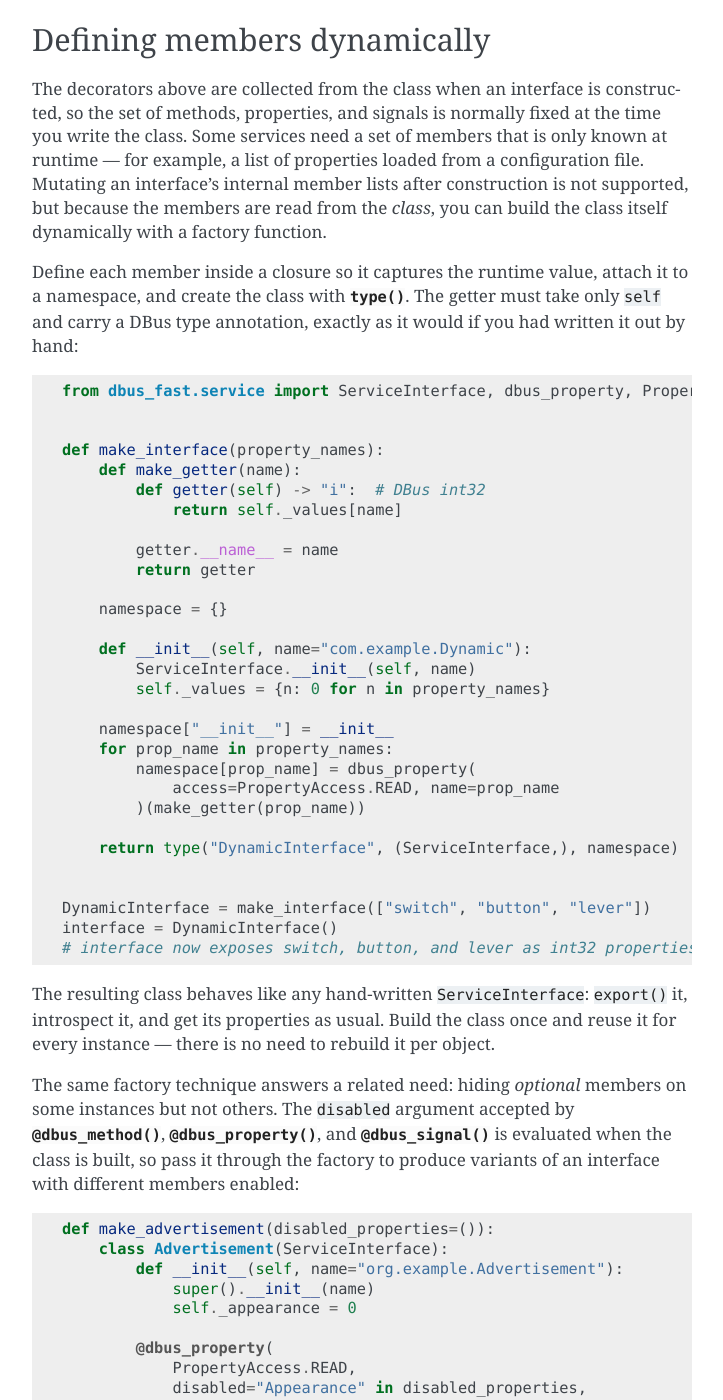
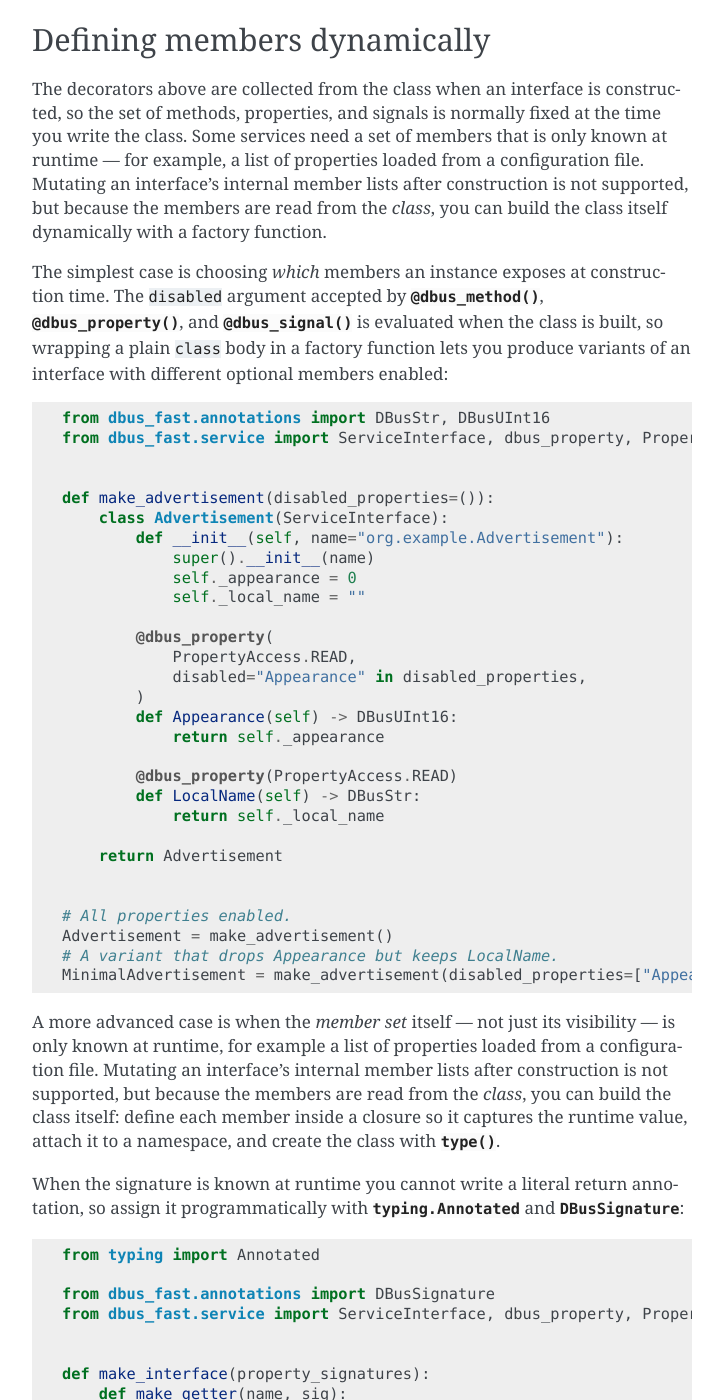
Before and after one commit to Bluetooth-Devices/dbus-fast, a Sphinx documentation site: the page built from docs/source/high-level-service/index.rst, in a window 1280 px wide and 1400 px high, scrolled down 2883 px. Shown: the whole window, without its empty margins (388-1111 px from the left). Built offline with Sphinx 7.4.7, drawn with Linux system fonts in a browser that asks for light colours; some of the changed text lies outside the part shown.

Commit message:
docs(service): use annotations API and reorder dynamic-members examples

```diff
--- a/docs/source/high-level-service/index.rst
+++ b/docs/source/high-level-service/index.rst
@@ -162,75 +162,96 @@
 the members are read from the *class*, you can build the class itself
 dynamically with a factory function.
 
-Define each member inside a closure so it captures the runtime value,
-attach it to a namespace, and create the class with :func:`type`. The
-getter must take only ``self`` and carry a DBus type annotation, exactly
-as it would if you had written it out by hand:
+The simplest case is choosing *which* members an instance exposes at
+construction time. The ``disabled`` argument accepted by
+:func:`@dbus_method() <dbus_fast.service.dbus_method>`,
+:func:`@dbus_property() <dbus_fast.service.dbus_property>`, and
+:func:`@dbus_signal() <dbus_fast.service.dbus_signal>` is evaluated when
+the class is built, so wrapping a plain ``class`` body in a factory
+function lets you produce variants of an interface with different
+optional members enabled:
 
 .. code-block:: python3
 
+    from dbus_fast.annotations import DBusStr, DBusUInt16
     from dbus_fast.service import ServiceInterface, dbus_property, PropertyAccess
 
 
-    def make_interface(property_names):
-        def make_getter(name):
-            def getter(self) -> "i":  # DBus int32
+    def make_advertisement(disabled_properties=()):
+        class Advertisement(ServiceInterface):
+            def __init__(self, name="org.example.Advertisement"):
+                super().__init__(name)
+                self._appearance = 0
+                self._local_name = ""
+
+            @dbus_property(
+                PropertyAccess.READ,
+                disabled="Appearance" in disabled_properties,
+            )
+            def Appearance(self) -> DBusUInt16:
+                return self._appearance
+
+            @dbus_property(PropertyAccess.READ)
+            def LocalName(self) -> DBusStr:
+                return self._local_name
+
+        return Advertisement
+
+
+    # All properties enabled.
+    Advertisement = make_advertisement()
+    # A variant that drops Appearance but keeps LocalName.
+    MinimalAdvertisement = make_advertisement(disabled_properties=["Appearance"])
+
+A more advanced case is when the *member set* itself — not just its
+visibility — is only known at runtime, for example a list of properties
+loaded from a configuration file. Mutating an interface's internal member
+lists after construction is not supported, but because the members are
+read from the *class*, you can build the class itself: define each member
+inside a closure so it captures the runtime value, attach it to a
+namespace, and create the class with :func:`type`.
+
+When the signature is known at runtime you cannot write a literal return
+annotation, so assign it programmatically with :class:`typing.Annotated`
+and :class:`~dbus_fast.annotations.DBusSignature`:
+
+.. code-block:: python3
+
+    from typing import Annotated
+
+    from dbus_fast.annotations import DBusSignature
+    from dbus_fast.service import ServiceInterface, dbus_property, PropertyAccess
+
+
+    def make_interface(property_signatures):
+        def make_getter(name, sig):
+            def getter(self):
                 return self._values[name]
 
             getter.__name__ = name
+            getter.__annotations__["return"] = Annotated[object, DBusSignature(sig)]
             return getter
 
         namespace = {}
 
         def __init__(self, name="com.example.Dynamic"):
             ServiceInterface.__init__(self, name)
-            self._values = {n: 0 for n in property_names}
+            self._values = {n: None for n in property_signatures}
 
         namespace["__init__"] = __init__
-        for prop_name in property_names:
+        for prop_name, sig in property_signatures.items():
             namespace[prop_name] = dbus_property(
                 access=PropertyAccess.READ, name=prop_name
-            )(make_getter(prop_name))
+            )(make_getter(prop_name, sig))
 
         return type("DynamicInterface", (ServiceInterface,), namespace)
 
 
-    DynamicInterface = make_interface(["switch", "button", "lever"])
+    DynamicInterface = make_interface({"switch": "b", "level": "i", "label": "s"})
     interface = DynamicInterface()
-    # interface now exposes switch, button, and lever as int32 properties.
+    # interface now exposes switch (bool), level (int32), and label (str).
 
 The resulting class behaves like any hand-written ``ServiceInterface``:
 ``export()`` it, introspect it, and get its properties as usual. Build
 the class once and reuse it for every instance — there is no need to
 rebuild it per object.
-
-The same factory technique answers a related need: hiding *optional*
-members on some instances but not others. The ``disabled`` argument
-accepted by :func:`@dbus_method() <dbus_fast.service.dbus_method>`,
-:func:`@dbus_property() <dbus_fast.service.dbus_property>`, and
-:func:`@dbus_signal() <dbus_fast.service.dbus_signal>` is evaluated when
-the class is built, so pass it through the factory to produce variants
-of an interface with different members enabled:
-
-.. code-block:: python3
-
-    def make_advertisement(disabled_properties=()):
-        class Advertisement(ServiceInterface):
-            def __init__(self, name="org.example.Advertisement"):
-                super().__init__(name)
-                self._appearance = 0
-
-            @dbus_property(
-                PropertyAccess.READ,
-                disabled="Appearance" in disabled_properties,
-            )
-            def Appearance(self) -> "q":
-                return self._appearance
-
-        return Advertisement
-
-
-    # All properties enabled.
-    Advertisement = make_advertisement()
-    # A variant that does not expose Appearance.
-    MinimalAdvertisement = make_advertisement(disabled_properties=["Appearance"])
```
Also changed, not shown: CLAUDE.md (+9 -0 lines).
